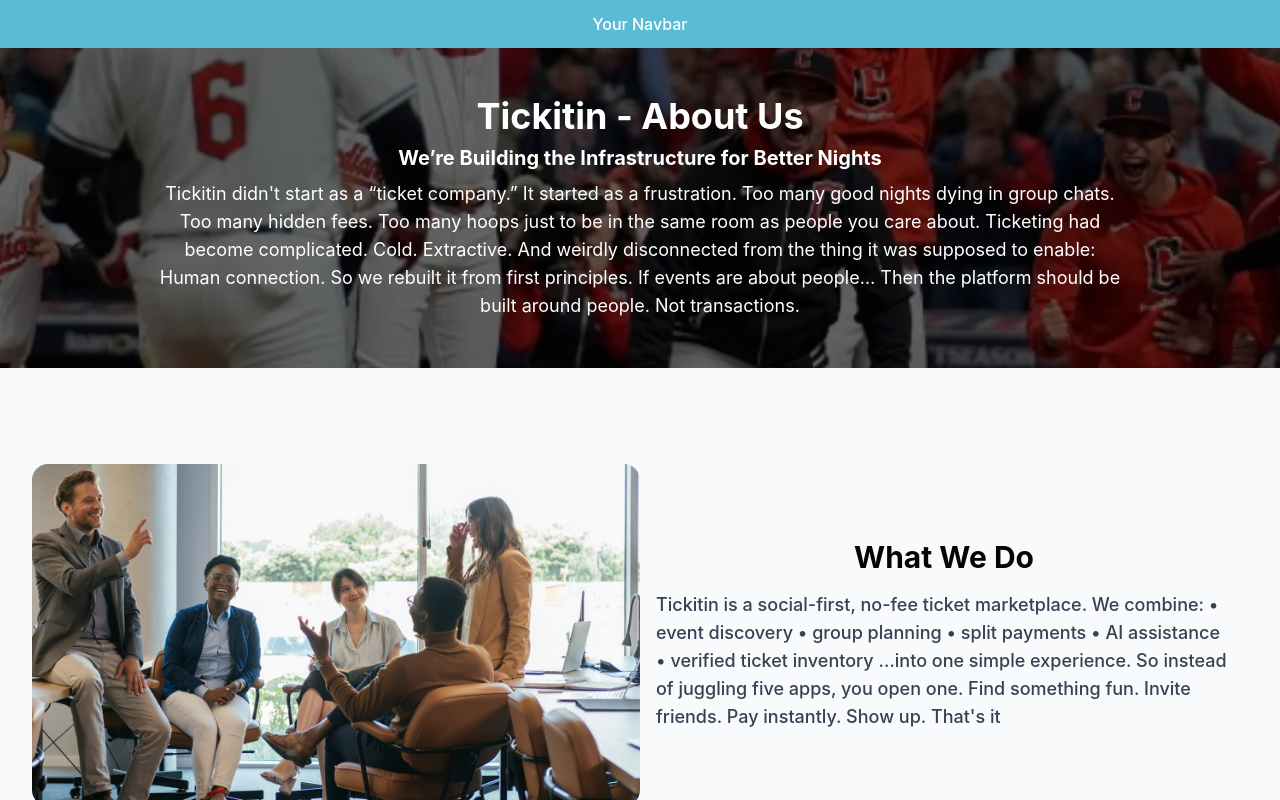
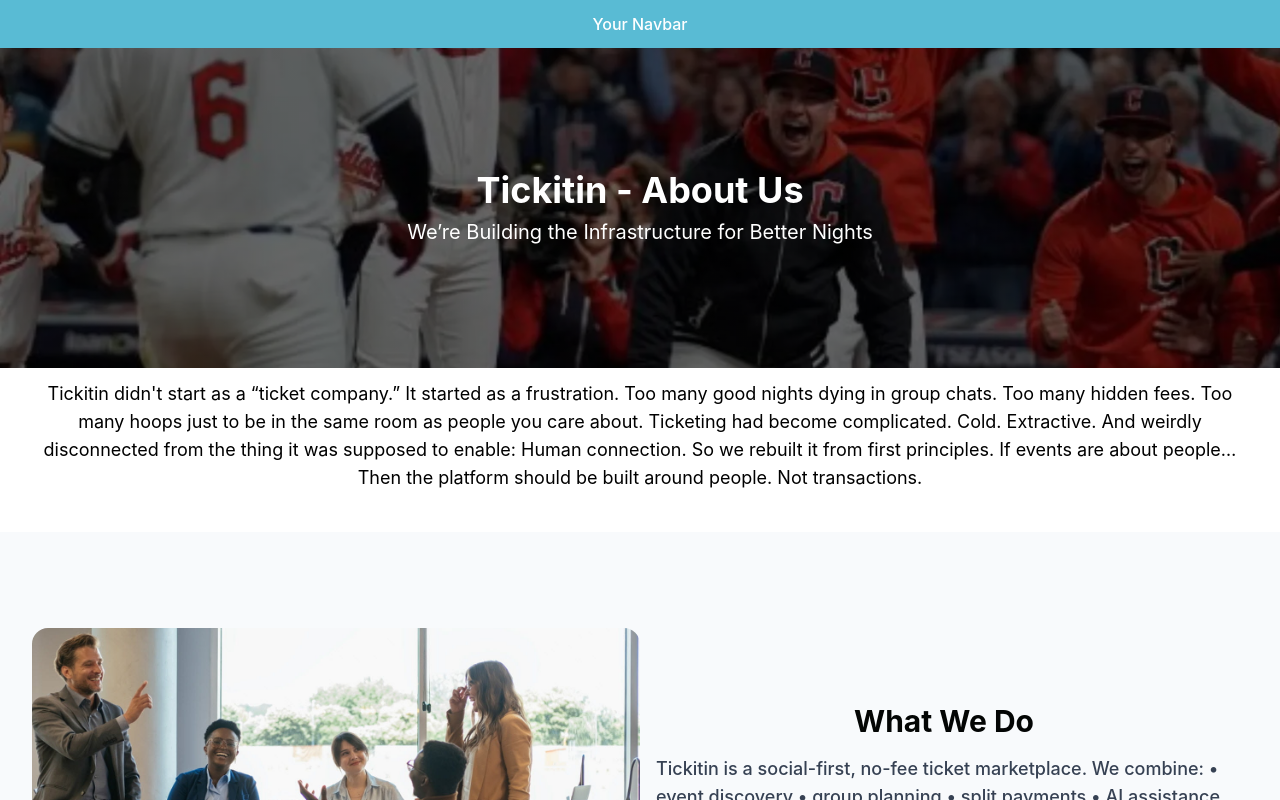
Before and after one commit to rakib00-dev/tickitin-website, a Vue app: page /about in a window 1280 px wide. Shown: the top 800 px of the page. Built offline with nearby package versions, Linux system fonts and the light colour scheme.

Commit message:
updated the about us hero section

```diff
--- a/src/components/AboutPageComponents/AboutUsHero.vue
+++ b/src/components/AboutPageComponents/AboutUsHero.vue
@@ -3,17 +3,23 @@
 </script>
 
 <template>
-  <main
+  <main>
+    <section
       class="px-4 py-10 md:px-8 bg-[linear-gradient(rgba(0,0,0,0.6),rgba(0,0,0,0.6)),url(/images/about_us/about_us_hero.png)] bg-no-repeat bg-cover bg-center md:h-[40vh] overflow-hidden place-items-center grid"
     >
       <div
         class="max-w-7xl mx-auto grid place-items-center gap-2 *:text-white relative z-10"
       >
         <h1 class="text-2xl md:text-4xl font-bold">Tickitin - About Us</h1>
-      <h1 class="text-lg text-center md:text-xl font-bold">
+        <h1 class="text-lg text-center md:text-xl">
           We{{ `’` }}re Building the Infrastructure for Better Nights
         </h1>
-      <p class="text-sm md:text-lg md:w-4/5 text-center">
+      </div>
+    </section>
+    <section
+      class="max-w-7xl pb-10 pt-3 max-md:pt-6 max-md:pb-5 mx-auto gap-2 *:text-black relative z-10"
+    >
+      <p class="text-sm md:text-lg px-6 max-md:px-4 text-center">
         Tickitin didn&apos;t start as a “ticket company.” It started as a
         frustration. Too many good nights dying in group chats. Too many hidden
         fees. Too many hoops just to be in the same room as people you care
@@ -22,7 +28,7 @@
         So we rebuilt it from first principles. If events are about people… Then
         the platform should be built around people. Not transactions.
       </p>
-    </div>
+    </section>
   </main>
 
   <!-- <section
```
Lines whose indentation alone changed are shown as unchanged.
